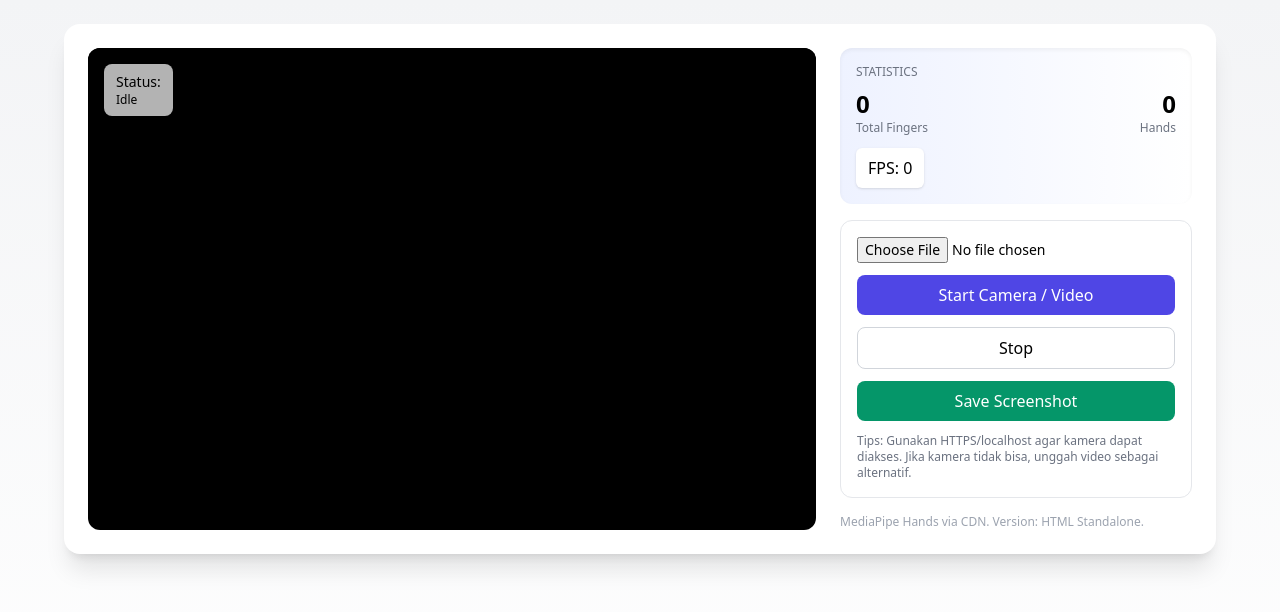
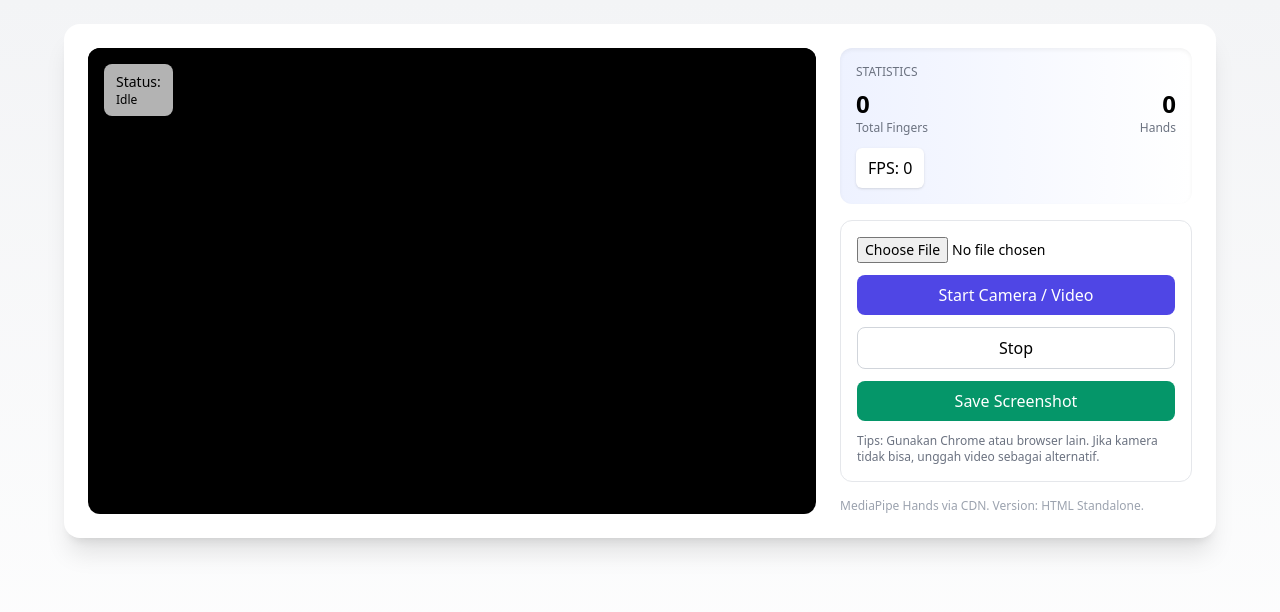
Before and after one commit to smkaibisa-bit/hand-tracker, a plain HTML site: page index.html in a window 1280 px wide. Drawn offline with nearby package versions, Linux system fonts and the light colour scheme; a script that the page names is missing.

Commit message:
index.html

```diff
--- a/index.html
+++ b/index.html
@@ -58,7 +58,7 @@
         <button id="stopBtn" class="w-full bg-white border border-gray-300 py-2 rounded-lg hover:bg-gray-50">Stop</button>
         <button id="shotBtn" class="w-full bg-emerald-600 hover:bg-emerald-700 text-white py-2 rounded-lg">Save Screenshot</button>
 
-        <p class="text-xs text-gray-500">Tips: Gunakan HTTPS/localhost agar kamera dapat diakses. Jika kamera tidak bisa, unggah video sebagai alternatif.</p>
+        <p class="text-xs text-gray-500">Tips: Gunakan Chrome atau browser lain. Jika kamera tidak bisa, unggah video sebagai alternatif.</p>
       </div>
 
       <p class="text-xs text-gray-400">MediaPipe Hands via CDN. Version: HTML Standalone.</p>
```
